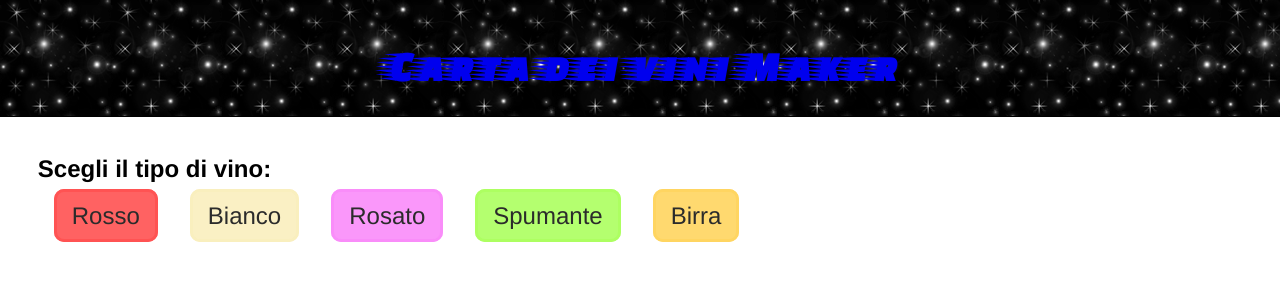
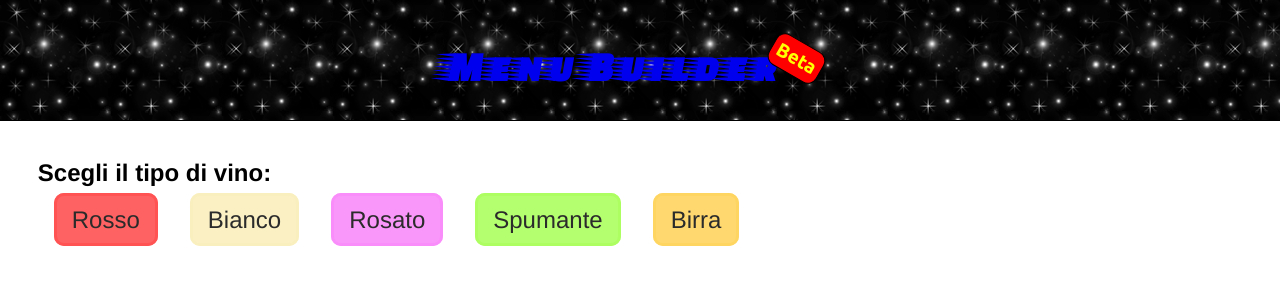
Before and after one commit to andreaiaia/cartaViniMaker, a React (Create React App) app: page / in a window 1280 px wide. Shown: the top 300 px of the page. Built offline with nearby package versions, Linux system fonts and the light colour scheme.

Commit message:
Add beta badge in the header

```diff
--- a/src/Components/Header.jsx
+++ b/src/Components/Header.jsx
@@ -13,7 +13,7 @@ export default function Header() {
         <link rel='canonical' href='https://menubuilder.com/'/>
       </Helmet>
       <Link to='/'>
-        <h1 className={`${style.logo} ${style.no_print}`}>Carta dei vini Maker</h1>
+        <h1 className={`${style.logo} ${style.no_print}`}>Menu Builder <span className={style.beta_badge}>Beta</span></h1>
       </Link>
     </header>
   )
--- a/src/Components/Header.module.css
+++ b/src/Components/Header.module.css
@@ -1,4 +1,4 @@
-@import url('https://fonts.googleapis.com/css2?family=Faster+One&display=swap');
+@import url('https://fonts.googleapis.com/css2?family=Faster+One&family=Ubuntu:wght@700&display=swap');
 
 a {
     text-decoration: none;
@@ -19,6 +19,18 @@ a:visited {
     border-bottom: 1px solid black;
 }
 
+.beta_badge {
+    display: inline-block;
+    background-color: red;
+    padding: 5px;
+    border: 1px solid black;
+    border-radius: 10px;
+    font-family: 'Ubuntu', sans-serif;
+    font-size: 1.2rem;
+    color: yellow;
+    transform: translateX(-1rem) translateY(-1rem) rotateZ(30deg);
+}
+
 @media print {
     .header {
         display: none;
```
